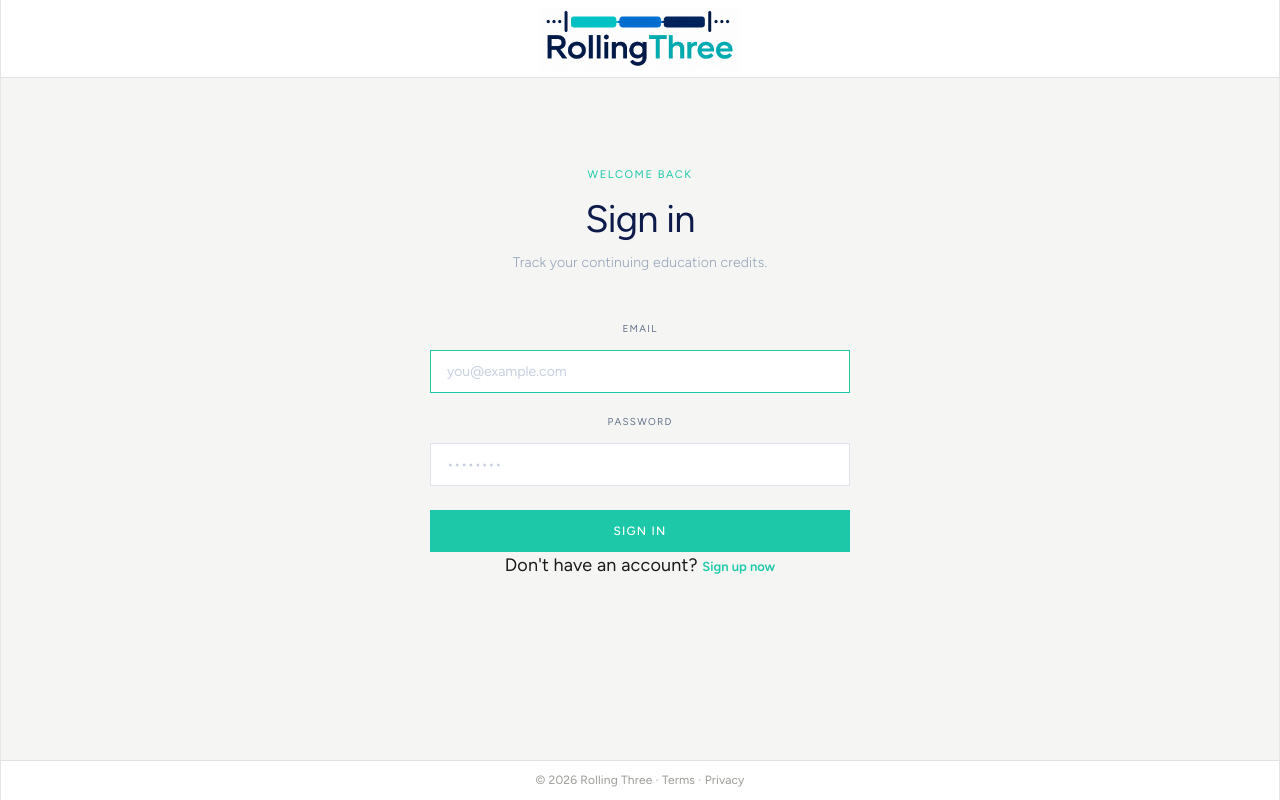
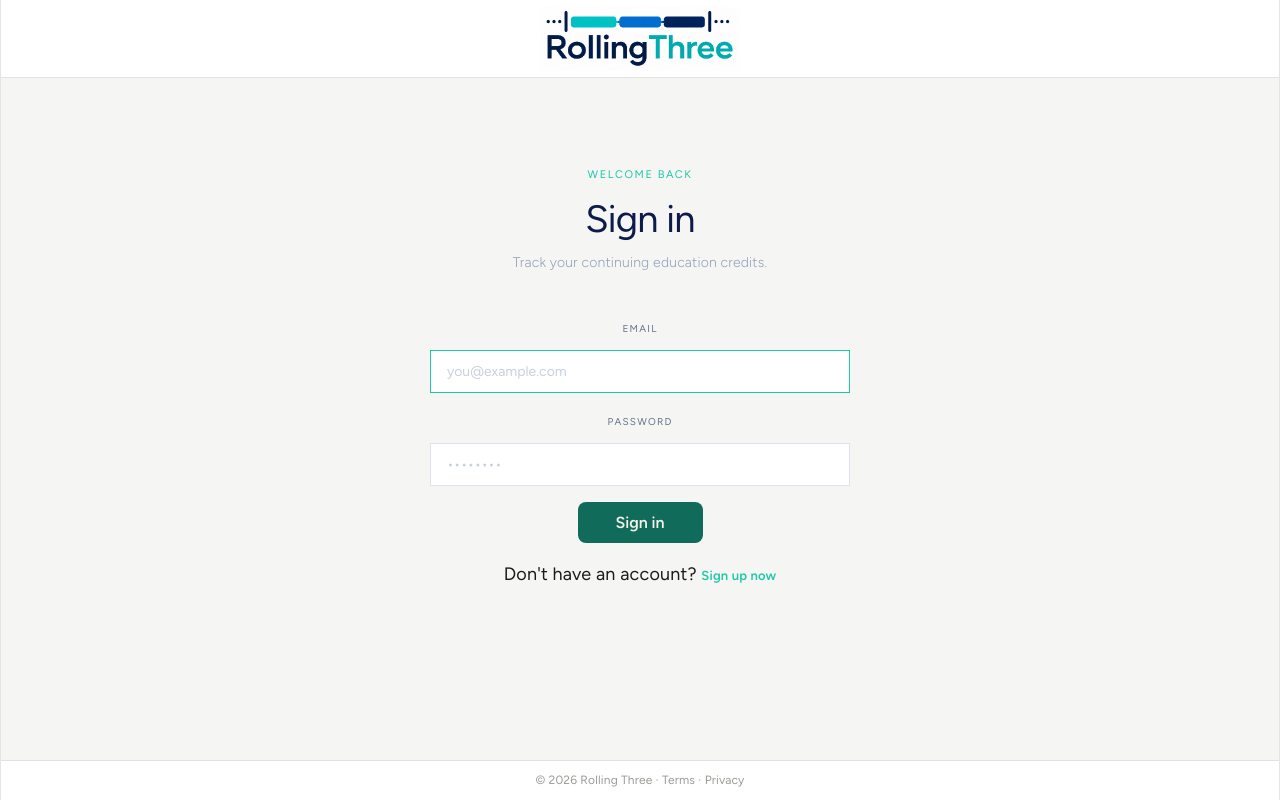
Before and after one commit to Keith-Wallace/project-compass, a React (Vite) app: page /project-compass/login in a window 1280 px wide. Built offline with nearby package versions, Linux system fonts and the light colour scheme; no server answers; a web font is replaced by a local one.

Commit message:
Add `Button` component & style cleanup  to `auth` pages

```diff
--- a/src/app/features/auth/components/ConfirmedEmail.tsx
+++ b/src/app/features/auth/components/ConfirmedEmail.tsx
@@ -1,7 +1,7 @@
 import { useEffect, useState } from 'react';
 import { useNavigate } from 'react-router-dom';
 import { supabase } from '../../../supabase/supabase';
-import RollingThreeLogo from '../../../../assets/rolling-three-whitebg-logo.png'
+import { Button } from "../../../shared/components/buttons/Button";
 
 import '../styles/login.css'
 
@@ -47,11 +47,6 @@ export default function ConfirmedEmail() {
 
   return (
     <div className="login-root">
-      <header className="login-header">
-        <div className="login-logo">
-          <img src={RollingThreeLogo} alt="Rolling Three" height={125} />
-        </div>
-      </header>
 
       <main className="login-body">
         <div className="login-card">
@@ -66,9 +61,11 @@ export default function ConfirmedEmail() {
             <>
               <h1 className="login-title">Email confirmed</h1>
               <p className="login-subtitle">Your account is ready to go.</p>
-              <button className="btn-login" onClick={() => navigate('/onboarding')}>
+              <Button
+                onClick={() => navigate('/onboarding')}
+              >
                 Continue
-              </button>
+              </Button>
             </>
           )}
 
@@ -78,17 +75,15 @@ export default function ConfirmedEmail() {
               <p className="login-subtitle">
                 This link may have expired or already been used.
               </p>
-              <button className="btn-login" onClick={() => navigate('/login')}>
+              <Button
+                onClick={() => navigate('/login')}
+              >
                 Back to login
-              </button>
+              </Button>
             </>
           )}
         </div>
       </main>
-
-      <footer className="login-footer">
-        Rolling Three — continuing education record keeper
-      </footer>
     </div>
   );
 }
--- a/src/app/features/auth/components/Login.tsx
+++ b/src/app/features/auth/components/Login.tsx
@@ -1,6 +1,7 @@
 import { useState, type SubmitEvent, type ChangeEvent } from 'react';
 import { useNavigate } from 'react-router-dom';
 import { supabase } from '../../../supabase/supabase';
+import { Button } from "../../../shared/components/buttons/Button";
 
 import '../styles/login.css'
 
@@ -42,7 +43,6 @@ export default function Login() {
 
   return (
     <div className="login-root">
-
       <main className="login-body">
         <div className="login-card">
           <div className="login-eyebrow">Welcome back</div>
@@ -79,23 +79,29 @@ export default function Login() {
               />
             </div>
 
-            <button
+            <Button
+              disabled={submitting}
+              type="submit"
+            >
+              {submitting ? 'Signing in...' : 'Sign in'}
+            </Button>
+            {/* <button
               type="submit"
               className="btn-login"
               disabled={submitting}
             >
               {submitting ? 'Signing in...' : 'Sign in'}
-            </button>
+            </button> */}
           </form>
           <p className="login-signup-link">
             Don&apos;t have an account?{' '}
-            <button
+            <a
               type="button"
               className="btn-link"
               onClick={() => navigate('/signup')}
             >
               Sign up now
-            </button>
+            </a>
           </p>
         </div>
       </main>
--- a/src/app/features/auth/components/OnboardingChoice.tsx
+++ b/src/app/features/auth/components/OnboardingChoice.tsx
@@ -1,4 +1,5 @@
 import { useNavigate } from 'react-router-dom';
+import { Button } from "../../../shared/components/buttons/Button";
 
 import '../styles/login.css'
 
@@ -18,15 +19,15 @@ export default function OnboardingChoice() {
           </p>
 
           <div className="onboarding-actions">
-            <button className="btn-login" onClick={() => navigate('/credentials/new')}>
+            <Button onClick={() => navigate('/credentials/new')}>
               Add a credential
-            </button>
-            <button className="btn-login btn-secondary" onClick={() => navigate('/courses/new')}>
+            </Button>
+            <Button variant="secondary" onClick={() => navigate('/courses/new')}>
               Add a course
-            </button>
-            <button className="btn-link" onClick={() => navigate('/')}>
+            </Button>
+            <a className="btn-link" onClick={() => navigate('/')}>
               Skip to dashboard
-            </button>
+            </a>
           </div>
         </div>
       </main>
--- a/src/app/features/auth/components/Signup.tsx
+++ b/src/app/features/auth/components/Signup.tsx
@@ -1,6 +1,7 @@
 import { useState, type FormEvent, type ChangeEvent } from 'react';
 import { useNavigate } from 'react-router-dom';
 import { supabase } from '../../../supabase/supabase';
+import { Button } from "../../../shared/components/buttons/Button";
 
 import '../styles/signup.css'
 
@@ -217,9 +218,12 @@ export default function Signup() {
               </label>
             </div>
 
-            <button type="submit" className="btn-login" disabled={submitting}>
+            <Button
+              type="submit"
+              disabled={submitting}
+            >
               {submitting ? 'Creating account...' : 'Continue'}
-            </button>
+            </Button>
           </form>
         </div>
       </main>
--- a/src/app/features/auth/components/VerifyEmail.tsx
+++ b/src/app/features/auth/components/VerifyEmail.tsx
@@ -1,11 +1,10 @@
 import { useLocation, Navigate } from 'react-router-dom';
-import RollingThreeLogo from '../../../../assets/rolling-three-whitebg-logo.png'
 
-import '../styles/login.css'
 
 interface LocationState {
   email?: string;
 }
+
 
 export default function VerifyEmail() {
   const location = useLocation();
@@ -19,12 +18,6 @@ export default function VerifyEmail() {
 
   return (
     <div className="login-root">
-      <header className="login-header">
-        <div className="login-logo">
-          <img src={RollingThreeLogo} alt="Rolling Three" height={125} />
-        </div>
-      </header>
-
       <main className="login-body">
         <div className="login-card">
           <div className="login-eyebrow">Almost there</div>
@@ -35,10 +28,6 @@ export default function VerifyEmail() {
           </p>
         </div>
       </main>
-
-      <footer className="login-footer">
-        Rolling Three — continuing education record keeper
-      </footer>
     </div>
   );
 }
--- a/src/app/features/auth/styles/login.css
+++ b/src/app/features/auth/styles/login.css
@@ -77,32 +77,6 @@
   color: #C8D0E0;
 }
 
-.btn-login {
-  width: 100%;
-  background: #1DC8A8;
-  color: #FFFFFF;
-  border: none;
-  padding: 14px 32px;
-  font-family: 'DM Mono', monospace;
-  font-size: 12px;
-  font-weight: 500;
-  letter-spacing: 0.1em;
-  text-transform: uppercase;
-  cursor: pointer;
-  transition: background 0.2s, transform 0.1s;
-  margin-top: 8px;
-}
-
-.btn-login:hover:not(:disabled) {
-  background: #17B398;
-  transform: translateY(-1px);
-}
-
-.btn-login:disabled {
-  opacity: 0.5;
-  cursor: not-allowed;
-}
-
 .error-banner {
   background: #FEF2F2;
   border: 1px solid #FECACA;
--- a/src/app/features/auth/styles/signup.css
+++ b/src/app/features/auth/styles/signup.css
@@ -43,9 +43,3 @@
   flex-direction: column;
   gap: 0.75rem;
 }
-
-.btn-secondary {
-  background: transparent;
-  border: 1px solid #1DC8A8;
-  color: #1DC8A8;
-}
--- a/src/app/features/auth/styles/terms-privacy.css
+++ b/src/app/features/auth/styles/terms-privacy.css
@@ -29,9 +29,3 @@
   flex-direction: column;
   gap: 0.75rem;
 }
-
-.btn-secondary {
-  background: transparent;
-  border: 1px solid #1DC8A8;
-  color: #1DC8A8;
-}
--- a/src/app/shared/page-layout/styles/app-layout.css
+++ b/src/app/shared/page-layout/styles/app-layout.css
@@ -201,23 +201,6 @@ body {
   cursor: not-allowed;
 }
 
-.btn {
-  height: 34px;
-  padding: 0 16px;
-  border: 1px solid var(--color-border);
-  border-radius: var(--radius);
-  background: var(--color-surface);
-  font-family: inherit;
-  font-size: 13px;
-  font-weight: 600;
-  color: var(--color-text-primary);
-  cursor: pointer;
-}
-
-.btn:hover {
-  background: var(--color-surface-sunken);
-}
-
 /* ---------- Footer ---------- */
 
 .footer {
```
